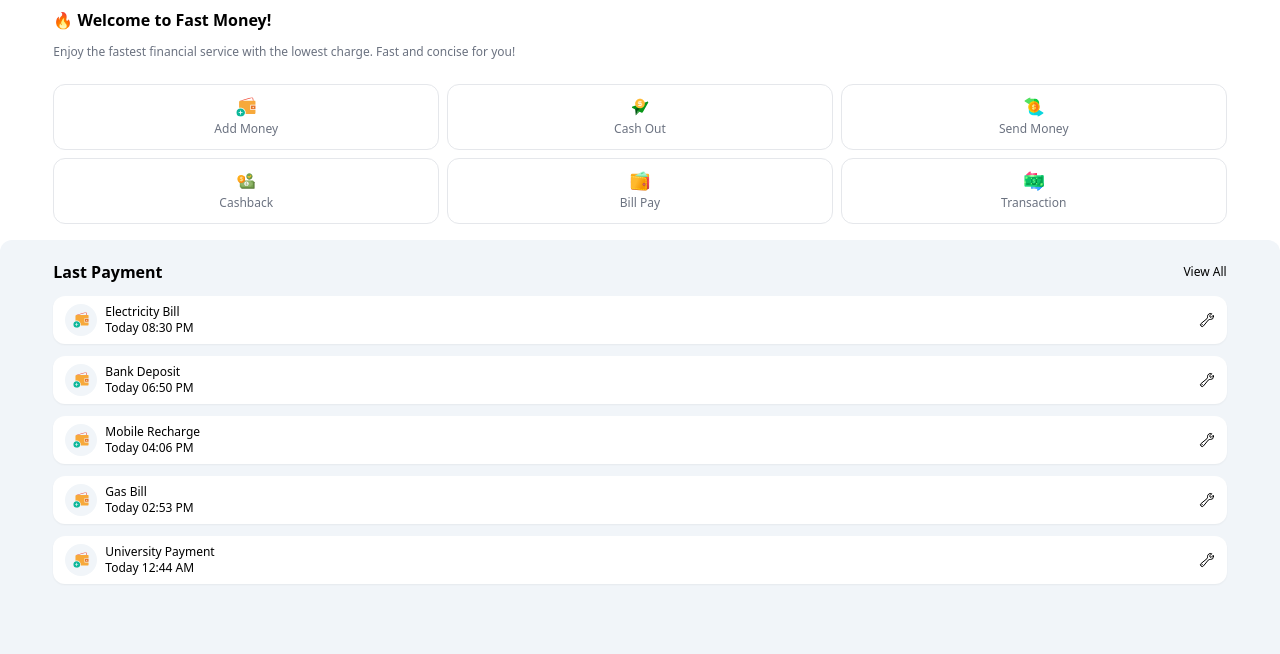
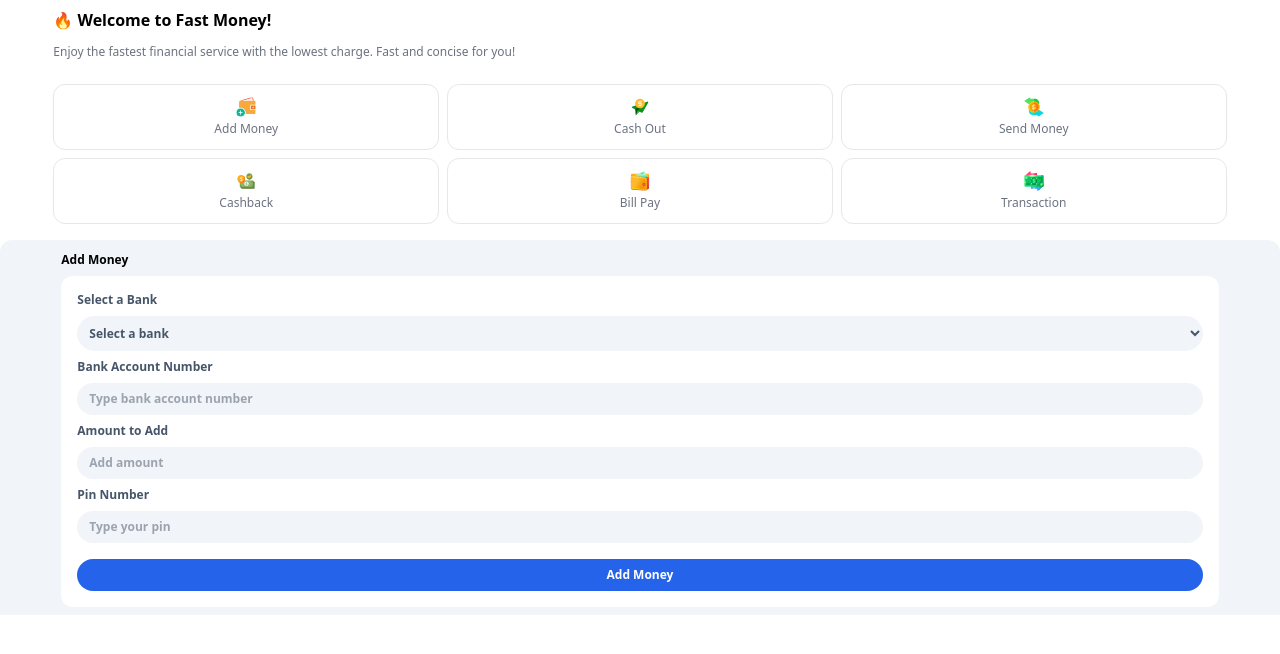
Before and after one commit to hsrokon/FLyMoney-app, a website: page home.html in a window 1280 px wide. Shown: the part 64-718 px from the top of the page. Drawn offline with Linux system fonts and the light colour scheme.

Commit message:
Add money section done

```diff
--- a/home.html
+++ b/home.html
@@ -45,8 +45,11 @@
         <div class="border flex flex-col justify-center items-center gap-1 p-3 rounded-xl hover:bg-gray-100 hover:border-none hover:cursor-pointer transition duration-200 ease-in-out"><img class="w-5" src="Icons/Transaction.svg" alt=""><p class="text-xs text-gray-500">Transaction</p></div>
      </div>
 
+
+    <div class="bg-slate-100 mt-4 pt-1 rounded-t-xl">
+
         <!--Payment HIstory section -->
-      <div class="bg-slate-100 mt-4 pt-1 h-screen rounded-t-xl">
+        <div id="default-home" class="hidden">
             <div class="flex justify-between items-center w-11/12 mx-auto mt-4">
                 <p class="font-semibold">Last Payment</p>
                 <p class="text-xs">View All</p>
@@ -151,7 +154,43 @@
                     </svg>
                 </div>
             </div>
+        </div>
 
+        <!-- Add Money -->
+        <div id="add-money" class="w-11/12 mx-auto p-2">
+
+            <div class="text-xs">
+                <p class="font-bold">Add Money</p>
+            </div>
+
+            <div class="bg-white p-4 mt-2 rounded-xl">
+                <div class="text-xs font-semibold text-slate-600">
+                    <p class="mb-2">Select a Bank</p>
+                    <select class="w-full mb-2 bg-slate-100 rounded-full py-2 px-2" name="" id="">
+                        <option value="" disabled selected>Select a bank</option>
+                        <option value="">Islami Bank PLC</option>
+                        <option value="">Dutch-Bangla PLC</option>
+                        <option value="">Janata Bank PLC</option>
+                        <option value="">Rupali Bank PLC</option>
+                        <option value="">Dhaka Bank PLC</option>
+                        <option value="">Brack Bank PLC</option>
+                    </select>
+
+                    <p class="mb-2">Bank Account Number</p>
+                    <input class="w-full mb-2 bg-slate-100 rounded-full py-2 px-3" type="number"placeholder="Type bank account number">
+
+                    <p class="mb-2">Amount to Add</p>
+                    <input class="w-full mb-2 bg-slate-100 rounded-full py-2 px-3 placeholder-text-xs" type="number" placeholder="Add amount">
+
+                    <p class="mb-2">Pin Number</p>
+                    <input class="w-full mb-2 bg-slate-100 rounded-full py-2 px-3" type="password" placeholder="Type your pin">
+
+                    <button class="py-2 bg-blue-600 text-white w-full rounded-full mt-2
+                    transition ease-in-out duration-200 hover:bg-blue-300">Add Money</button>
+                </div>
+            </div>
+        </div>
+    </div>
     <script src="scripts/home.js"></script>
 </body>
 </html>
```
Also changed, not shown: output.css. Lines whose indentation alone changed are shown as unchanged.
